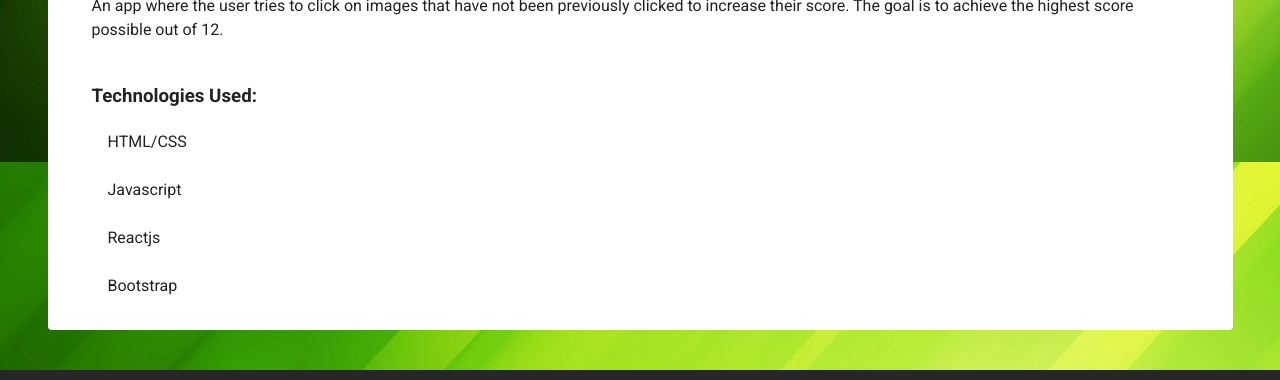
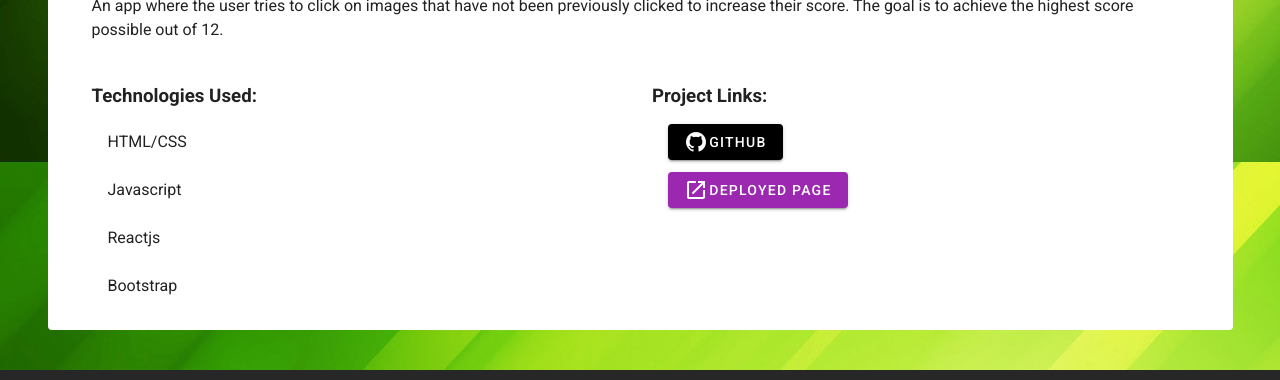
Before and after one commit to zirris512/vue-portfolio, a Vue app: page /portfolio/clicky_game in a window 1280 px wide. Shown: the part 1038-1418 px from the top of the page. Built offline with nearby package versions, Linux system fonts and the light colour scheme.

Commit message:
fix button links

```diff
--- a/src/components/ui/BaseButton.vue
+++ b/src/components/ui/BaseButton.vue
@@ -1,5 +1,5 @@
 <template>
-   <v-btn dark :color="color" :href="link">
+   <v-btn dark :color="color" :href="link" :target="target">
       <v-icon>{{ icon }}</v-icon>
       <slot />
    </v-btn>
@@ -7,6 +7,6 @@
 
 <script>
    export default {
-      props: ["link", "color", "icon"],
+      props: ["link", "color", "icon", "target"],
    };
 </script>
--- a/src/views/Contact.vue
+++ b/src/views/Contact.vue
@@ -14,7 +14,8 @@
                      <base-button
                         icon="mdi-github"
                         color="black"
-                        href="https://github.com/zirris512"
+                        link="https://github.com/zirris512"
+                        target="_blank"
                         >GitHub</base-button
                      >
                   </v-list-item>
@@ -22,7 +23,8 @@
                      <base-button
                         icon="mdi-linkedin"
                         color="blue darken-1"
-                        href="https://www.linkedin.com/in/brentleigh-edwards-0b29a3140/"
+                        link="https://www.linkedin.com/in/brentleigh-edwards-0b29a3140/"
+                        target="_blank"
                      >
                         LinkedIn
                      </base-button>
@@ -31,7 +33,7 @@
                      <base-button
                         icon="mdi-email"
                         color="red"
-                        href="mailto:brentedwards512@gmail.com"
+                        link="mailto:brentedwards512@gmail.com"
                         >Email</base-button
                      >
                   </v-list-item>
--- a/src/views/Project.vue
+++ b/src/views/Project.vue
@@ -42,6 +42,29 @@
                   >
                </v-list>
             </v-col>
+            <v-col cols="6">
+               <h3>Project Links:</h3>
+               <v-list>
+                  <v-list-item>
+                     <base-button
+                        color="black"
+                        :link="selectedProject.github"
+                        icon="mdi-github"
+                        target="_blank"
+                        >GitHub</base-button
+                     >
+                  </v-list-item>
+                  <v-list-item>
+                     <base-button
+                        color="purple"
+                        icon="mdi-open-in-new"
+                        :link="selectedProject.deploy"
+                        target="_blank"
+                        >Deployed Page</base-button
+                     >
+                  </v-list-item>
+               </v-list>
+            </v-col>
          </v-row>
       </base-container>
    </div>
```
